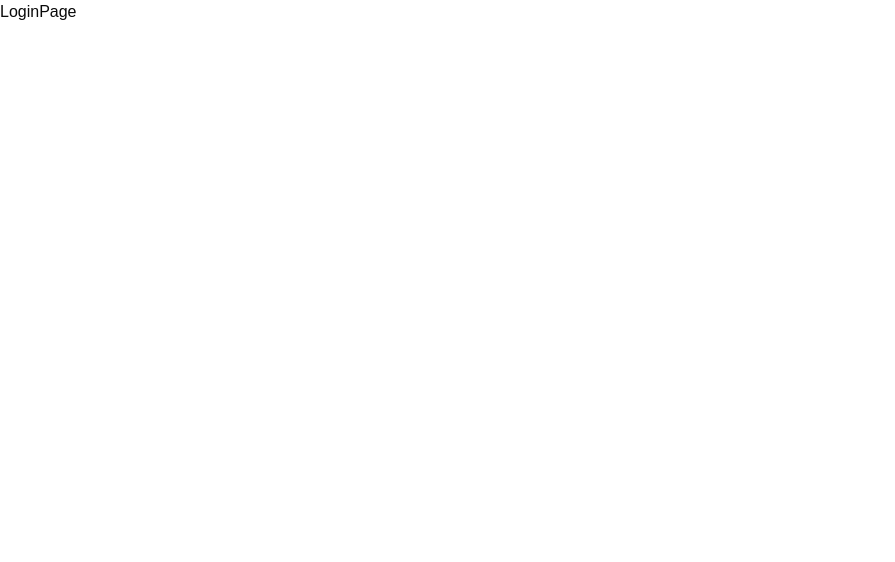
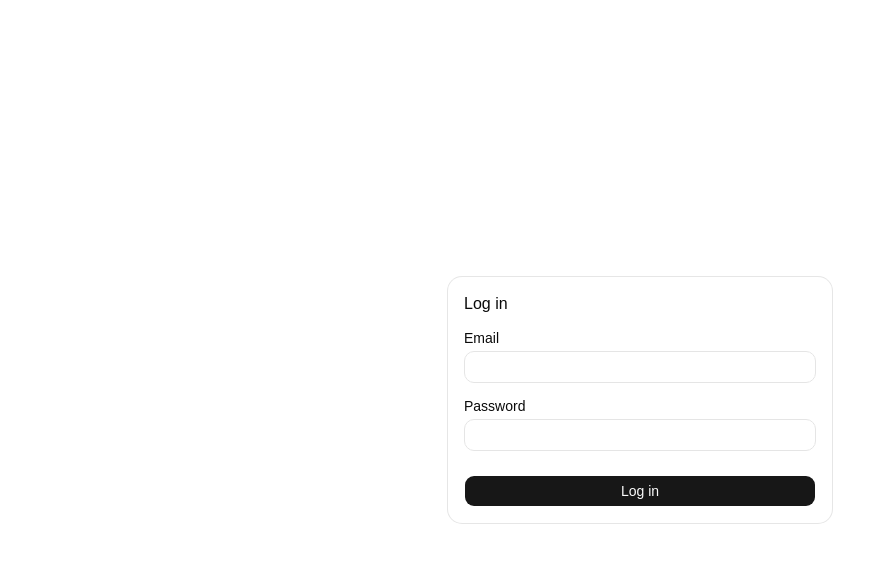
Before and after one commit to Rohan-Muslekar/knobs, a React (Vite) app in the folder web/: page /login in a window 1280 px wide. Shown: the top 562 px of the page, without its empty margins (0-895 px from the left). Built offline with nearby package versions, Linux system fonts and the light colour scheme; no server answers.

Commit message:
feat: add login page

```diff
--- a/web/src/pages/LoginPage.tsx
+++ b/web/src/pages/LoginPage.tsx
@@ -1,3 +1,81 @@
+import { useState } from "react";
+import { Navigate, useNavigate } from "react-router-dom";
+import { useForm } from "react-hook-form";
+import { zodResolver } from "@hookform/resolvers/zod";
+import { z } from "zod";
+import { Button } from "@/components/ui/button";
+import { Card, CardContent, CardHeader, CardTitle } from "@/components/ui/card";
+import { Input } from "@/components/ui/input";
+import { Label } from "@/components/ui/label";
+import { useLogin, useSession } from "@/hooks/useAuth";
+import { ApiError } from "@/lib/api";
+
+const loginSchema = z.object({
+  email: z.string().email(),
+  password: z.string().min(1),
+});
+
+type LoginFormValues = z.infer<typeof loginSchema>;
+
 export function LoginPage() {
-  return <div>LoginPage</div>;
+  const navigate = useNavigate();
+  const session = useSession();
+  const login = useLogin();
+  const [formError, setFormError] = useState<string | null>(null);
+
+  const {
+    register,
+    handleSubmit,
+    formState: { errors },
+  } = useForm<LoginFormValues>({ resolver: zodResolver(loginSchema) });
+
+  if (session.data) {
+    return <Navigate to="/" replace />;
+  }
+
+  const onSubmit = async (values: LoginFormValues) => {
+    setFormError(null);
+    try {
+      await login.mutateAsync(values);
+      navigate("/");
+    } catch (err) {
+      if (err instanceof ApiError) {
+        setFormError(err.message);
+      } else {
+        setFormError("Something went wrong. Please try again.");
+      }
+    }
+  };
+
+  return (
+    <div className="flex min-h-screen items-center justify-center px-4">
+      <Card className="w-full max-w-sm">
+        <CardHeader>
+          <CardTitle>Log in</CardTitle>
+        </CardHeader>
+        <CardContent>
+          <form className="flex flex-col gap-4" onSubmit={handleSubmit(onSubmit)}>
+            {formError && (
+              <div role="alert" className="rounded-lg bg-destructive/10 px-3 py-2 text-sm text-destructive">
+                {formError}
+              </div>
+            )}
+            <div className="flex flex-col gap-1.5">
+              <Label htmlFor="email">Email</Label>
+              <Input id="email" type="email" autoComplete="email" {...register("email")} />
+              {errors.email && <p className="text-sm text-destructive">{errors.email.message}</p>}
+            </div>
+            <div className="flex flex-col gap-1.5">
+              <Label htmlFor="password">Password</Label>
+              <Input id="password" type="password" autoComplete="current-password" {...register("password")} />
+              {errors.password && <p className="text-sm text-destructive">{errors.password.message}</p>}
+            </div>
+            <Button type="submit" disabled={login.isPending} className="mt-2">
+              {login.isPending ? "Logging in…" : "Log in"}
+            </Button>
+          </form>
+        </CardContent>
+      </Card>
+    </div>
+  );
 }
```
Also changed, not shown: 1 other file (tests, documents, lock files or other folders).
